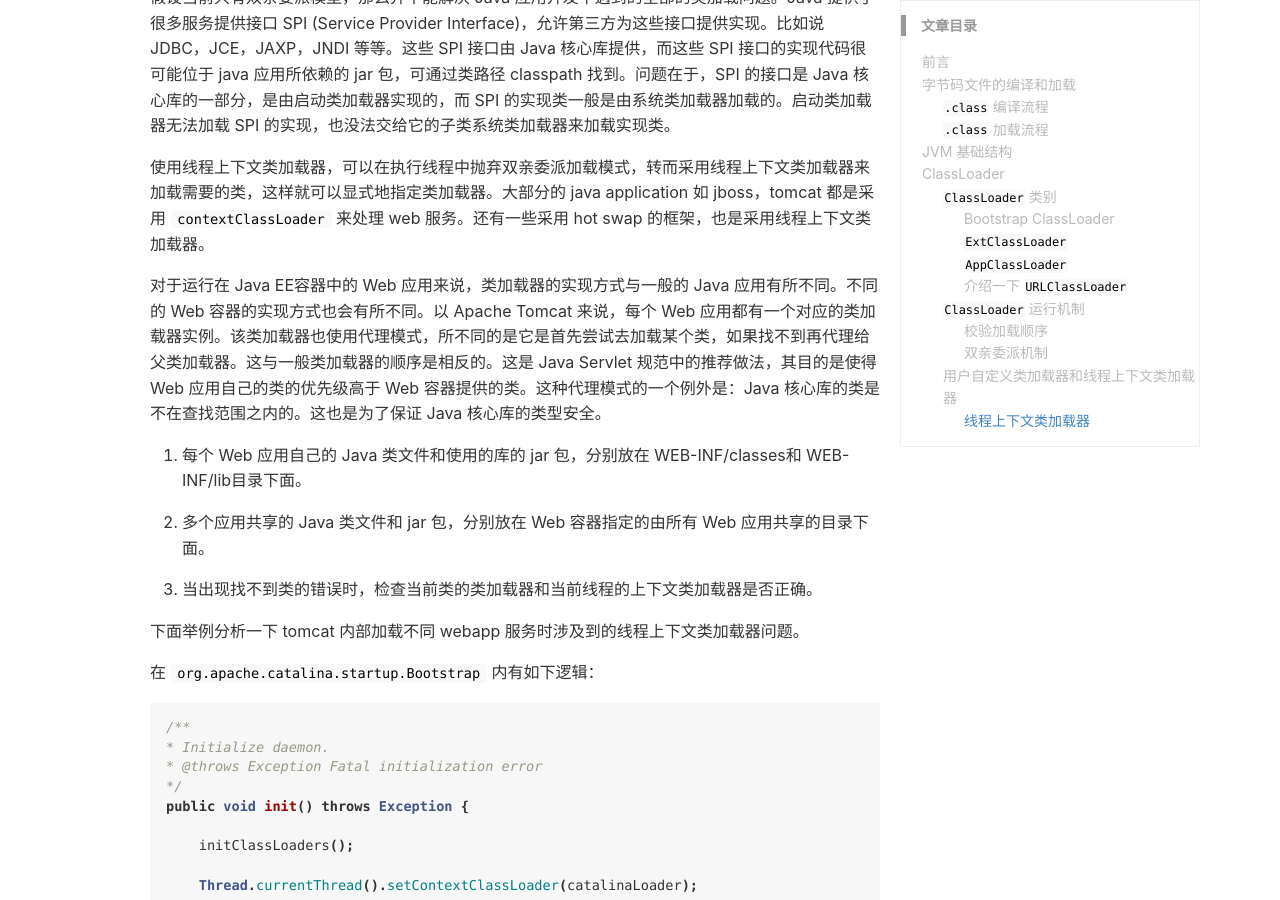
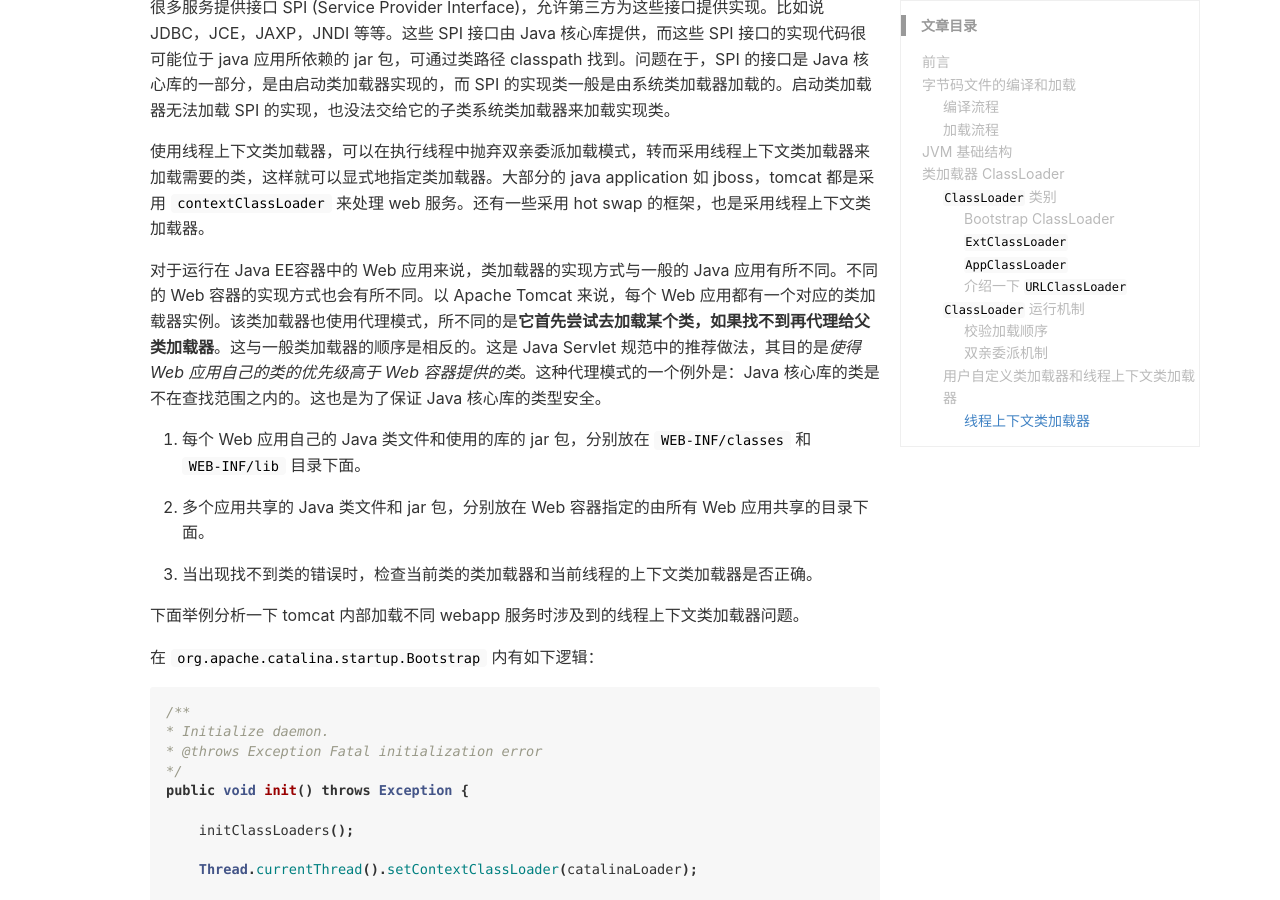
Before and after one commit to stdupanda/stdupanda.github.io, a Jekyll site: the page built from _posts/java/2018-12-10-classloader.md, in a window 1280 px wide and 900 px high, scrolled down 5231 px. Built offline with Jekyll 4.4.1, drawn with Linux system fonts in a browser that asks for light colours; nearby versions of some CDN libraries; comment, search, counter and statistics services are not loaded; some of the changed text lies outside the part shown.

Commit message:
fix format

```diff
--- a/_posts/java/2018-12-10-classloader.md
+++ b/_posts/java/2018-12-10-classloader.md
@@ -16,7 +16,7 @@ keywords: Java, java, jdk, openjdk
 
 # 字节码文件的编译和加载
 
-## `.class` 编译流程
+## 编译流程
 
 整体流程就是：
 
@@ -26,7 +26,7 @@ keywords: Java, java, jdk, openjdk
 
 `.java` -> 词法、语法、语义分析器 -> 抽象语法树 -> 字节码生成器 -> 代码生成器 -> 字节码
 
-## `.class` 加载流程
+## 加载流程
 
 `.class` -> ClassLoader -> 字节码校验器 -> 解释器 -> OS
 
@@ -36,7 +36,7 @@ keywords: Java, java, jdk, openjdk
 
 ![image](https://github.com/stdupanda/stdupanda.github.io/raw/master/images/posts/jvm.jpg)
 
-# ClassLoader
+# 类加载器 ClassLoader
 
 ClassLoader 负责将字节码内容转换成内存形式的 Class 对象。当类加载器将 `.class` 文件装载完成后，jvm 内将会形成一个对应的元信息对象， 即 `Class<T>` 类。字节码可以来自于磁盘文件 *.class，也可以是 jar 包里的 *.class，也可以来自远程服务器提供的字节流，字节码的本质就是一个字节数组 `byte[]`，它有特定的复杂的内部格式，有很多复杂的加密技术就是在此基础上实现的。
 
@@ -64,11 +64,11 @@ JVM 中内置了三个重要的 ClassLoader，分别是 Bootstrap ClassLoader、
 
 ### Bootstrap ClassLoader
 
-`Bootstrap ClassLoader` 是由底层代码实现并被嵌入到了 JVM 中，我们将它称之为「根加载器」，当 JVM 启动时，`Bootstrap ClassLoader` 也随着启动，负责加载 JVM 运行时核心类，这些类位于 JAVA_HOME/lib/rt.jar 文件中，我们常用内置库都在里面，比如 `java.util.*`、`java.io.*`、`java.nio.*`、`java.lang.*` 等等。可以用指令 `-Xbootclasspath` 指定自定义路径。
+`Bootstrap ClassLoader` 是由底层代码实现并被嵌入到了 JVM 中，我们将它称之为「根加载器」，当 JVM 启动时，`Bootstrap ClassLoader` 也随着启动，负责加载 JVM 运行时核心类，这些类位于 `JAVA_HOME/lib/rt.jar` 文件中，我们常用内置库都在里面，比如 `java.util.*`、`java.io.*`、`java.nio.*`、`java.lang.*` 等等。可以用指令 `-Xbootclasspath` 指定自定义路径。
 
 ### `ExtClassLoader`
 
-`ExtClassLoader` 位于 jdk 的 `rt.jar` 内 `sun.misc.Launcher$ExtClassLoader`，继承自 `URLClassLoader`, 负责加载 JVM 扩展类，比如 swing 系列、内置的 js 引擎、xml 解析器 等等，这些库名通常以 javax 开头，它们的 jar 包位于 JAVA_HOME/lib/ext/*.jar 中，有很多 jar 包。可以用指令 `-D java.ext.dirs` 自定义指定路径。
+`ExtClassLoader` 位于 jdk 的 `rt.jar` 内 `sun.misc.Launcher$ExtClassLoader`，继承自 `URLClassLoader`, 负责加载 JVM 扩展类，比如 swing 系列、内置的 js 引擎、xml 解析器 等等，这些库名通常以 javax 开头，它们的 jar 包位于 `JAVA_HOME/lib/ext/*.jar` 中，有很多 jar 包。可以用指令 `-D java.ext.dirs` 自定义指定路径。
 
 ### `AppClassLoader`
 
@@ -154,14 +154,13 @@ protected Class<?> loadClass(String name, boolean resolve)
 
 使用线程上下文类加载器，可以在执行线程中抛弃双亲委派加载模式，转而采用线程上下文类加载器来加载需要的类，这样就可以显式地指定类加载器。大部分的 java application 如 jboss，tomcat 都是采用 `contextClassLoader` 来处理 web 服务。还有一些采用 hot swap 的框架，也是采用线程上下文类加载器。
 
-对于运行在 Java EE容器中的 Web 应用来说，类加载器的实现方式与一般的 Java 应用有所不同。不同的 Web 容器的实现方式也会有所不同。以 Apache Tomcat 来说，每个 Web 应用都有一个对应的类加载器实例。该类加载器也使用代理模式，所不同的是它是首先尝试去加载某个类，如果找不到再代理给父类加载器。这与一般类加载器的顺序是相反的。这是 Java Servlet 规范中的推荐做法，其目的是使得 Web 应用自己的类的优先级高于 Web 容器提供的类。这种代理模式的一个例外是：Java 核心库的类是不在查找范围之内的。这也是为了保证 Java 核心库的类型安全。
+对于运行在 Java EE容器中的 Web 应用来说，类加载器的实现方式与一般的 Java 应用有所不同。不同的 Web 容器的实现方式也会有所不同。以 Apache Tomcat 来说，每个 Web 应用都有一个对应的类加载器实例。该类加载器也使用代理模式，所不同的是**它首先尝试去加载某个类，如果找不到再代理给父类加载器**。这与一般类加载器的顺序是相反的。这是 Java Servlet 规范中的推荐做法，其目的是*使得 Web 应用自己的类的优先级高于 Web 容器提供的类*。这种代理模式的一个例外是：Java 核心库的类是不在查找范围之内的。这也是为了保证 Java 核心库的类型安全。
 
-1. 每个 Web 应用自己的 Java 类文件和使用的库的 jar 包，分别放在 WEB-INF/classes和 WEB-INF/lib目录下面。
+1. 每个 Web 应用自己的 Java 类文件和使用的库的 jar 包，分别放在 `WEB-INF/classes` 和 `WEB-INF/lib` 目录下面。
 
 2. 多个应用共享的 Java 类文件和 jar 包，分别放在 Web 容器指定的由所有 Web 应用共享的目录下面。
 
 3. 当出现找不到类的错误时，检查当前类的类加载器和当前线程的上下文类加载器是否正确。
-
 
 下面举例分析一下 tomcat 内部加载不同 webapp 服务时涉及到的线程上下文类加载器问题。
 
```
